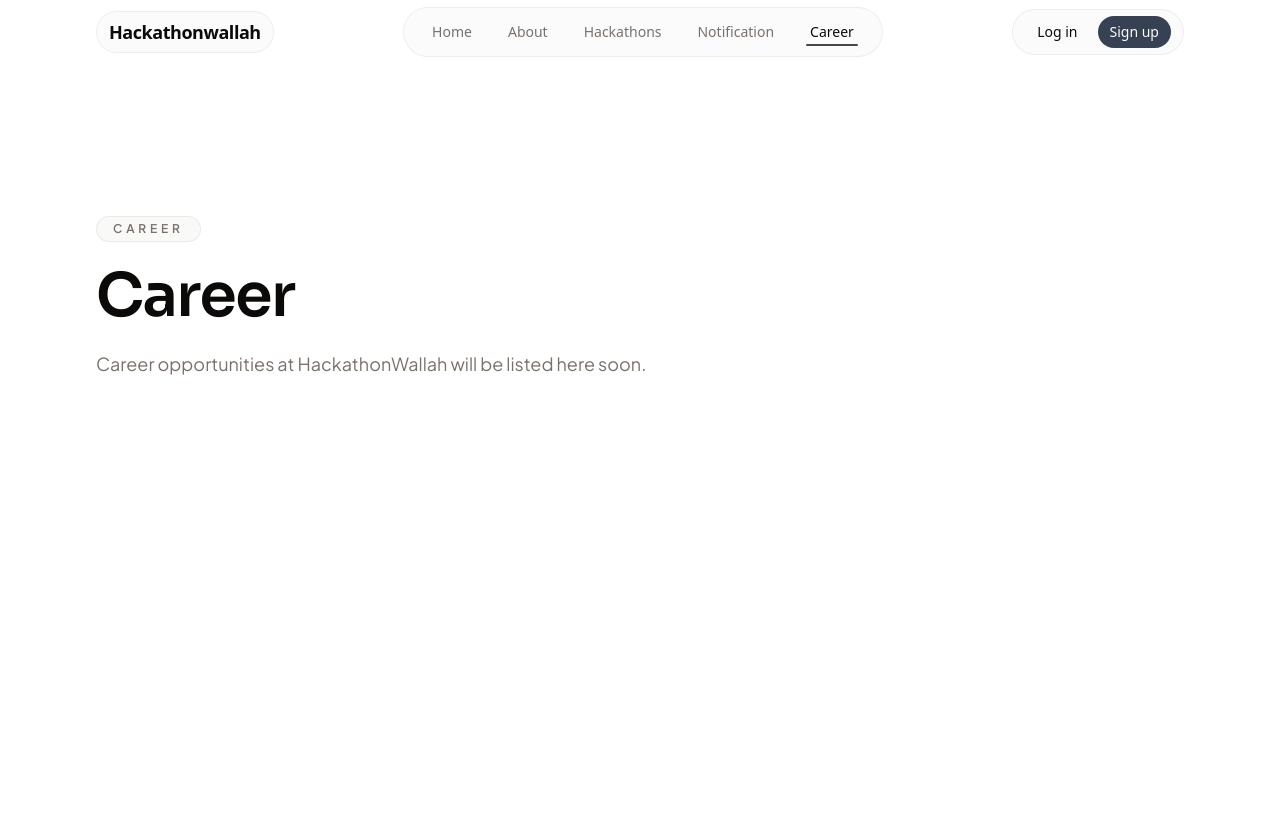
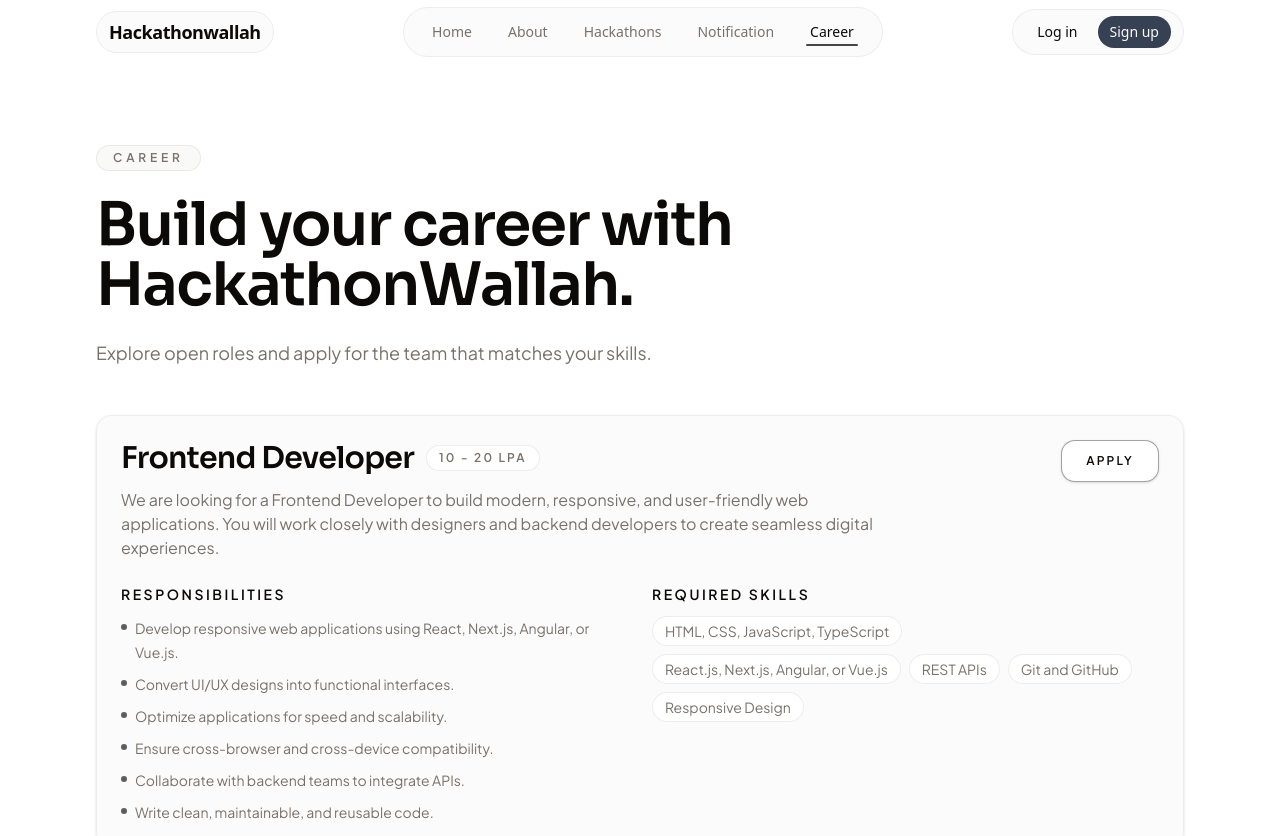
Before and after one commit to pksingh1508/myproject, a Next.js app: page /career in a window 1280 px wide. Shown: the top 836 px of the page. Before the commit the page ends 800 px from the top, so only its background shows below. Built offline with nearby package versions, Linux system fonts and the light colour scheme; no server answers.

Commit message:
add the content for the career page

```diff
--- a/src/app/career/page.tsx
+++ b/src/app/career/page.tsx
@@ -1,4 +1,5 @@
 import type { Metadata } from "next";
+import { jobData } from "@/constants/jobData";
 import { BRAND_DESCRIPTION, BRAND_NAME } from "@/constants/site";
 
 const brandSansStyle = { fontFamily: "var(--font-brand-sans)" } as const;
@@ -23,7 +24,7 @@
 export default function CareerPage() {
   return (
     <main className="bg-background text-foreground" style={brandSansStyle}>
-      <section className="mx-auto flex min-h-[58vh] w-full max-w-6xl flex-col justify-center gap-6 px-4 py-20 sm:px-6 lg:px-8">
+      <section className="mx-auto flex w-full max-w-6xl flex-col justify-center gap-6 px-4 pb-12 pt-20 sm:px-6 lg:px-8">
         <span className="inline-flex w-fit items-center rounded-full border border-border/80 bg-muted/60 px-4 py-1 text-xs font-semibold uppercase tracking-[0.32em] text-muted-foreground">
           Career
         </span>
@@ -31,11 +32,84 @@
           className="max-w-3xl text-balance text-4xl font-semibold tracking-tight sm:text-5xl lg:text-6xl"
           style={brandDisplayStyle}
         >
-          Career
+          Build your career with HackathonWallah.
         </h1>
         <p className="max-w-2xl text-base leading-7 text-muted-foreground sm:text-lg">
-          Career opportunities at HackathonWallah will be listed here soon.
+          Explore open roles and apply for the team that matches your skills.
         </p>
+      </section>
+
+      <section className="mx-auto grid w-full max-w-6xl gap-6 px-4 pb-24 sm:px-6 lg:px-8">
+        {jobData.map((job) => {
+          const applyHref = `mailto:hello@hackathonwallah.com?subject=${encodeURIComponent(
+            `Application for ${job.title}`,
+          )}`;
+
+          return (
+            <article
+              key={job.title}
+              className="rounded-2xl border border-border/60 bg-muted/40 p-6 shadow-sm"
+            >
+              <div className="flex flex-col gap-5 lg:flex-row lg:items-start lg:justify-between">
+                <div className="space-y-3">
+                  <div className="flex flex-wrap items-center gap-3">
+                    <h2
+                      className="text-2xl font-semibold tracking-tight text-foreground sm:text-3xl"
+                      style={brandDisplayStyle}
+                    >
+                      {job.title}
+                    </h2>
+                    <span className="rounded-full border border-border/70 bg-background px-3 py-1 text-xs font-semibold uppercase tracking-[0.18em] text-muted-foreground">
+                      {job.salaryRange}
+                    </span>
+                  </div>
+                  <p className="max-w-3xl text-sm leading-6 text-muted-foreground sm:text-base">
+                    {job.description}
+                  </p>
+                </div>
+
+                <a
+                  href={applyHref}
+                  className="inline-flex shrink-0 items-center justify-center rounded-xl border border-primary/40 bg-background px-6 py-3 text-xs font-semibold uppercase tracking-[0.18em] text-foreground shadow-sm focus-visible:outline-none focus-visible:ring-2 focus-visible:ring-primary focus-visible:ring-offset-2"
+                >
+                  Apply
+                </a>
+              </div>
+
+              <div className="mt-6 grid gap-6 lg:grid-cols-2">
+                <div>
+                  <h3 className="text-sm font-semibold uppercase tracking-[0.18em] text-foreground">
+                    Responsibilities
+                  </h3>
+                  <ul className="mt-3 space-y-2 text-sm leading-6 text-muted-foreground">
+                    {job.responsibilities.map((responsibility) => (
+                      <li key={responsibility} className="flex gap-2">
+                        <span aria-hidden="true" className="mt-2 size-1.5 rounded-full bg-primary/70" />
+                        <span>{responsibility}</span>
+                      </li>
+                    ))}
+                  </ul>
+                </div>
+
+                <div>
+                  <h3 className="text-sm font-semibold uppercase tracking-[0.18em] text-foreground">
+                    Required Skills
+                  </h3>
+                  <ul className="mt-3 flex flex-wrap gap-2">
+                    {job.requiredSkills.map((skill) => (
+                      <li
+                        key={skill}
+                        className="rounded-full border border-border/70 bg-background px-3 py-1 text-sm text-muted-foreground"
+                      >
+                        {skill}
+                      </li>
+                    ))}
+                  </ul>
+                </div>
+              </div>
+            </article>
+          );
+        })}
       </section>
     </main>
   );
--- /dev/null
+++ b/src/constants/jobData.ts
@@ -0,0 +1,178 @@
+export type JobRole = {
+  title: string;
+  salaryRange: string;
+  description: string;
+  responsibilities: string[];
+  requiredSkills: string[];
+};
+
+export const jobData: JobRole[] = [
+  {
+    title: "Frontend Developer",
+    salaryRange: "10 - 20 LPA",
+    description:
+      "We are looking for a Frontend Developer to build modern, responsive, and user-friendly web applications. You will work closely with designers and backend developers to create seamless digital experiences.",
+    responsibilities: [
+      "Develop responsive web applications using React, Next.js, Angular, or Vue.js.",
+      "Convert UI/UX designs into functional interfaces.",
+      "Optimize applications for speed and scalability.",
+      "Ensure cross-browser and cross-device compatibility.",
+      "Collaborate with backend teams to integrate APIs.",
+      "Write clean, maintainable, and reusable code.",
+    ],
+    requiredSkills: [
+      "HTML, CSS, JavaScript, TypeScript",
+      "React.js, Next.js, Angular, or Vue.js",
+      "REST APIs",
+      "Git and GitHub",
+      "Responsive Design",
+    ],
+  },
+  {
+    title: "Backend Developer",
+    salaryRange: "10 - 20 LPA",
+    description:
+      "We are seeking a Backend Developer to design, develop, and maintain scalable server-side applications and APIs that power our products and services.",
+    responsibilities: [
+      "Develop and maintain RESTful APIs.",
+      "Design and optimize databases.",
+      "Implement authentication and authorization systems.",
+      "Integrate third-party services and payment gateways.",
+      "Ensure application security and performance.",
+      "Troubleshoot and resolve backend issues.",
+    ],
+    requiredSkills: [
+      "Node.js, Laravel, Django, Spring Boot, or Express.js",
+      "SQL and NoSQL Databases",
+      "API Development",
+      "Authentication Systems",
+      "Git",
+    ],
+  },
+  {
+    title: "Full Stack Developer",
+    salaryRange: "10 - 20 LPA",
+    description:
+      "We are looking for a Full Stack Developer who can work across both frontend and backend technologies to build complete web applications from concept to deployment.",
+    responsibilities: [
+      "Develop frontend interfaces and backend APIs.",
+      "Design and manage databases.",
+      "Implement authentication and security features.",
+      "Deploy and maintain applications.",
+      "Collaborate with product and design teams.",
+      "Optimize application performance.",
+    ],
+    requiredSkills: [
+      "React, Next.js, Vue.js, or Angular",
+      "Node.js, Laravel, Django, or Spring Boot",
+      "SQL/NoSQL Databases",
+      "Git and CI/CD",
+      "Cloud Platforms",
+    ],
+  },
+  {
+    title: "Mobile App Developer",
+    salaryRange: "10 - 20 LPA",
+    description:
+      "We are hiring a Mobile App Developer to create high-quality Android and iOS applications with a strong focus on performance, usability, and user experience.",
+    responsibilities: [
+      "Develop mobile applications for Android and iOS.",
+      "Integrate APIs and backend services.",
+      "Implement app security and authentication.",
+      "Optimize app performance and responsiveness.",
+      "Publish and maintain applications on app stores.",
+      "Debug and fix application issues.",
+    ],
+    requiredSkills: [
+      "React Native, Flutter, Kotlin, Swift, or Java",
+      "Mobile UI Development",
+      "REST APIs",
+      "Firebase or Supabase",
+      "App Store & Play Store Deployment",
+    ],
+  },
+  {
+    title: "React Developer",
+    salaryRange: "10 - 20 LPA",
+    description:
+      "We are looking for a React Developer to build modern, scalable, and high-performance web applications using React and related technologies.",
+    responsibilities: [
+      "Develop reusable React components.",
+      "Build responsive and interactive user interfaces.",
+      "Integrate APIs and manage application state.",
+      "Optimize application performance.",
+      "Collaborate with designers and backend developers.",
+      "Maintain code quality and documentation.",
+    ],
+    requiredSkills: [
+      "React.js",
+      "Next.js",
+      "TypeScript",
+      "Redux, Zustand, or Context API",
+      "REST APIs",
+    ],
+  },
+  {
+    title: "React Native Developer",
+    salaryRange: "10 - 20 LPA",
+    description:
+      "We are seeking a React Native Developer to build and maintain cross-platform mobile applications for Android and iOS.",
+    responsibilities: [
+      "Develop mobile applications using React Native and Expo.",
+      "Implement authentication, notifications, and API integrations.",
+      "Optimize application performance.",
+      "Troubleshoot and fix bugs.",
+      "Collaborate with designers and backend teams.",
+      "Publish applications to app stores.",
+    ],
+    requiredSkills: [
+      "React Native",
+      "Expo",
+      "JavaScript or TypeScript",
+      "Firebase or Supabase",
+      "Mobile App Deployment",
+    ],
+  },
+  {
+    title: "Node.js Developer",
+    salaryRange: "10 - 20 LPA",
+    description:
+      "We are looking for a Node.js Developer to build scalable backend services and APIs that support modern web and mobile applications.",
+    responsibilities: [
+      "Design and develop RESTful APIs.",
+      "Manage databases and server infrastructure.",
+      "Implement authentication and authorization.",
+      "Integrate third-party services and payment gateways.",
+      "Optimize application performance.",
+      "Write secure and maintainable code.",
+    ],
+    requiredSkills: [
+      "Node.js",
+      "Express.js or NestJS",
+      "MongoDB, PostgreSQL, or MySQL",
+      "JWT Authentication",
+      "API Development",
+    ],
+  },
+  {
+    title: "Laravel Developer",
+    salaryRange: "10 - 20 LPA",
+    description:
+      "We are seeking a Laravel Developer to build robust web applications, admin panels, APIs, and business management systems.",
+    responsibilities: [
+      "Develop web applications using Laravel.",
+      "Create REST APIs and backend services.",
+      "Design and manage database structures.",
+      "Implement authentication and role-based access control.",
+      "Integrate third-party APIs and payment gateways.",
+      "Maintain application performance and security.",
+    ],
+    requiredSkills: [
+      "PHP",
+      "Laravel",
+      "MySQL or PostgreSQL",
+      "REST API Development",
+      "Git and Version Control",
+    ],
+  },
+];
```
